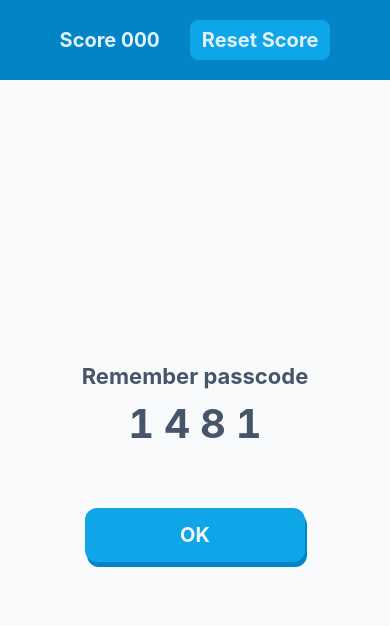
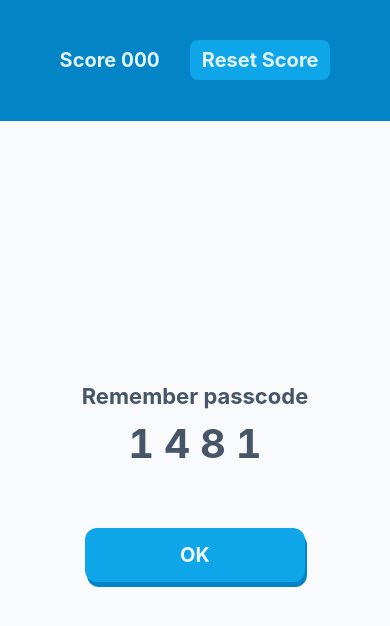
Before and after one commit to jamband/passcodez-native, a React Native app: screen / in a window 390 px wide. Shown: the top 626 px of the page. Built offline with nearby package versions, Linux system fonts and the light colour scheme.

Commit message:
minor style changes

```diff
--- a/src/layouts/header/component.tsx
+++ b/src/layouts/header/component.tsx
@@ -20,7 +20,7 @@ const styles = StyleSheet.create({
   container: {
     alignItems: "center",
     backgroundColor: `rgb(${sky600})`,
-    flex: 1,
+    flex: 1.5,
     flexDirection: "row",
     justifyContent: "center",
   },
--- a/src/layouts/main/component.tsx
+++ b/src/layouts/main/component.tsx
@@ -10,7 +10,7 @@ const styles = StyleSheet.create({
   container: {
     alignItems: "center",
     backgroundColor: `rgb(${state50})`,
-    flex: 9,
+    flex: 8.5,
     justifyContent: "center",
     padding: 20,
   },
```
